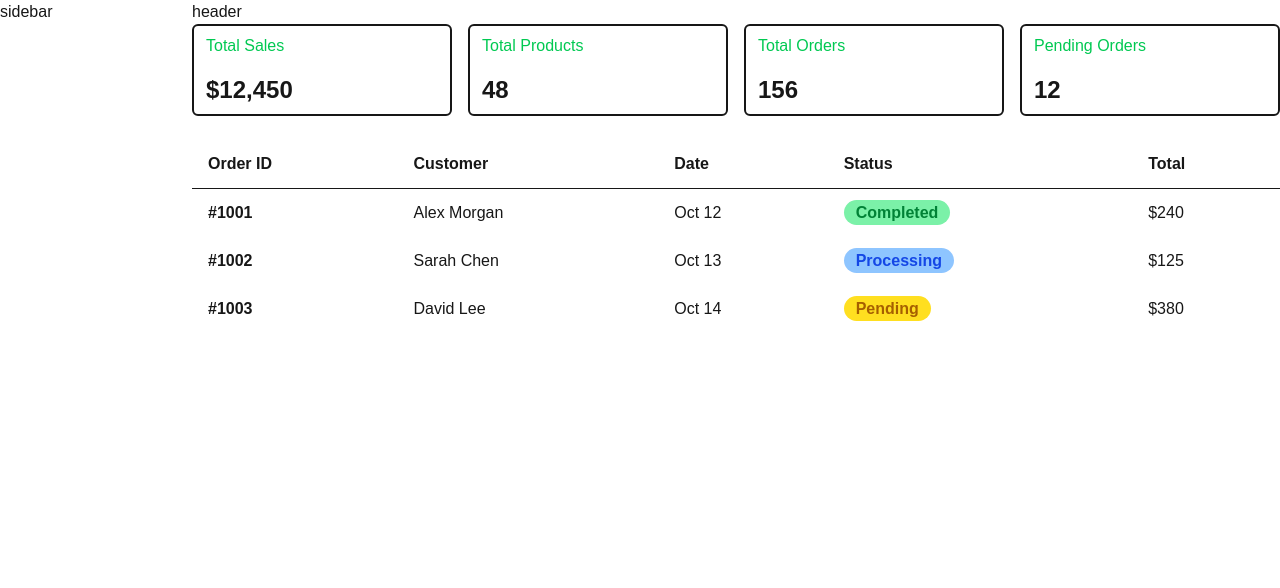
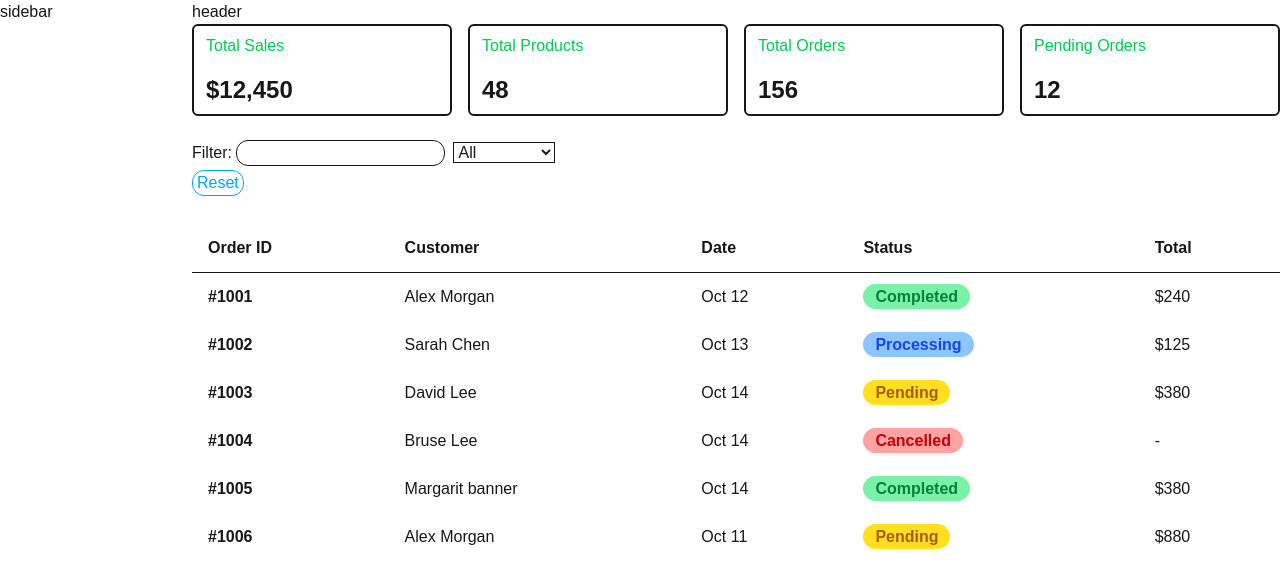
Before and after one commit to amirhhhh851010/admin-panel, a Next.js app: page / in a window 1280 px wide. Shown: the top 588 px of the page. Built offline with nearby package versions, Linux system fonts and the light colour scheme.

Commit message:
Build search and status filter for recent orders

```diff
--- /dev/null
+++ b/src/app/components/FilterOrder.tsx
@@ -0,0 +1,51 @@
+import { Status } from "@/types/type";
+
+interface FilterOrderProps {
+  termValue: string;
+  statusValue: Status | "All";
+  onSearchChange: (e: React.ChangeEvent<HTMLInputElement>) => void;
+  onStatusChange: (e: React.ChangeEvent<HTMLSelectElement>) => void;
+  onResetClick: () => void;
+}
+
+const FilterOrder = ({
+  termValue,
+  statusValue,
+  onSearchChange,
+  onStatusChange,
+  onResetClick,
+}: FilterOrderProps) => {
+  return (
+    <div>
+      <label htmlFor="filter">Filter: </label>
+      <input
+        value={termValue}
+        onChange={onSearchChange}
+        className="border rounded-xl"
+        id="filter"
+        type="search"
+      />
+      <select
+        className="mx-2 border"
+        value={statusValue}
+        onChange={onStatusChange}
+      >
+        <option value="All">All</option>
+        <option value="Pending">Pending</option>
+        <option value="Processing">Processing</option>
+        <option value="Completed">Completed</option>
+        <option value="Cancelled">Cancelled</option>
+      </select>
+      <br />
+      <button
+        className="border rounded-xl px-1 my-1 text-sky-500"
+        type="button"
+        onClick={onResetClick}
+      >
+        Reset
+      </button>
+    </div>
+  );
+};
+
+export default FilterOrder;
--- a/src/app/components/OrderRow.tsx
+++ b/src/app/components/OrderRow.tsx
@@ -1,4 +1,4 @@
-import { Status, Order } from "@/types/type";
+import { Order, Status } from "@/types/type";
 
 function switchedText(status: Status) {
   switch (status) {
@@ -36,7 +36,7 @@ const OrderRow = ({ id, date, name, status, total }: Order) => {
       <td>{name}</td>
       <td>{date}</td>
       <td className="">{switchedText(status)}</td>
-      <td>{total}</td>
+      <td>{status === "Cancelled" ? "-" : total}</td>
     </tr>
   );
 };
--- a/src/app/page.tsx
+++ b/src/app/page.tsx
@@ -1,9 +1,10 @@
-// import Image from "next/image";
+"use client";
+import { useState } from "react";
+import FilterOrder from "./components/FilterOrder";
 import OrderRow from "./components/OrderRow";
 import StatCard from "./components/StatCard";
-import { Order } from "@/types/type";
+import { Order, Status } from "@/types/type";
 
-export default function Home() {
 const orders: Order[] = [
   {
     id: "#1001",
@@ -26,7 +27,54 @@ export default function Home() {
     status: "Pending",
     total: "$380",
   },
+  {
+    id: "#1004",
+    name: "Bruse Lee",
+    date: "Oct 14",
+    status: "Cancelled",
+    total: "$380",
+  },
+  {
+    id: "#1005",
+    name: "Margarit banner",
+    date: "Oct 14",
+    status: "Completed",
+    total: "$380",
+  },
+  {
+    id: "#1006",
+    name: "Alex Morgan",
+    date: "Oct 11",
+    status: "Pending",
+    total: "$880",
+  },
 ];
+
+export default function Home() {
+  const [searchTerm, setSearchTerm] = useState<string>("");
+  const [selectedStatus, setSelectedStatus] = useState<Status | "All">("All");
+
+  const filterResult: Order[] = orders.filter((order) => {
+    const searchFilter = Object.values(order).some((value: string) =>
+      value.toLowerCase().includes(searchTerm.toLowerCase()),
+    );
+    const statusFilter =
+      selectedStatus === "All" ? true : order.status === selectedStatus;
+
+    return searchFilter && statusFilter;
+  });
+
+  function searchChangeHandler(e: React.ChangeEvent<HTMLInputElement>) {
+    setSearchTerm(e.target.value);
+  }
+  function statusChangeHandler(e: React.ChangeEvent<HTMLSelectElement>) {
+    setSelectedStatus(e.target.value as Status | "All");
+  }
+  function resetClickHandler() {
+    setSearchTerm("");
+    setSelectedStatus("All");
+  }
+
   return (
     <>
       <div id="container" className="flex flex-col gap-6">
@@ -39,6 +87,13 @@ export default function Home() {
           <StatCard title="Total Orders" value="156" id="total-orders" />
           <StatCard title="Pending Orders" value="12" id="pending-orders" />
         </div>
+        <FilterOrder
+          termValue={searchTerm}
+          statusValue={selectedStatus}
+          onSearchChange={searchChangeHandler}
+          onStatusChange={statusChangeHandler}
+          onResetClick={resetClickHandler}
+        />
         <div id="recent-orders">
           <table className="w-full [&_th]:text-left [&_th]:px-4 [&_td]:px-4 [&_th]:py-3 [&_td]:py-3 overflow-x-auto">
             <thead className="border-b">
@@ -51,7 +106,8 @@ export default function Home() {
               </tr>
             </thead>
             <tbody>
-              {orders.map((order) => (
+              {filterResult.length !== 0 ? (
+                filterResult.map((order) => (
                   <OrderRow
                     key={order.id}
                     id={order.id}
@@ -60,7 +116,12 @@ export default function Home() {
                     status={order.status}
                     total={order.total}
                   />
-              ))}
+                ))
+              ) : (
+                <tr>
+                  <td colSpan={5}>no orders found</td>
+                </tr>
+              )}
             </tbody>
           </table>
         </div>
```
Lines whose indentation alone changed are shown as unchanged.
